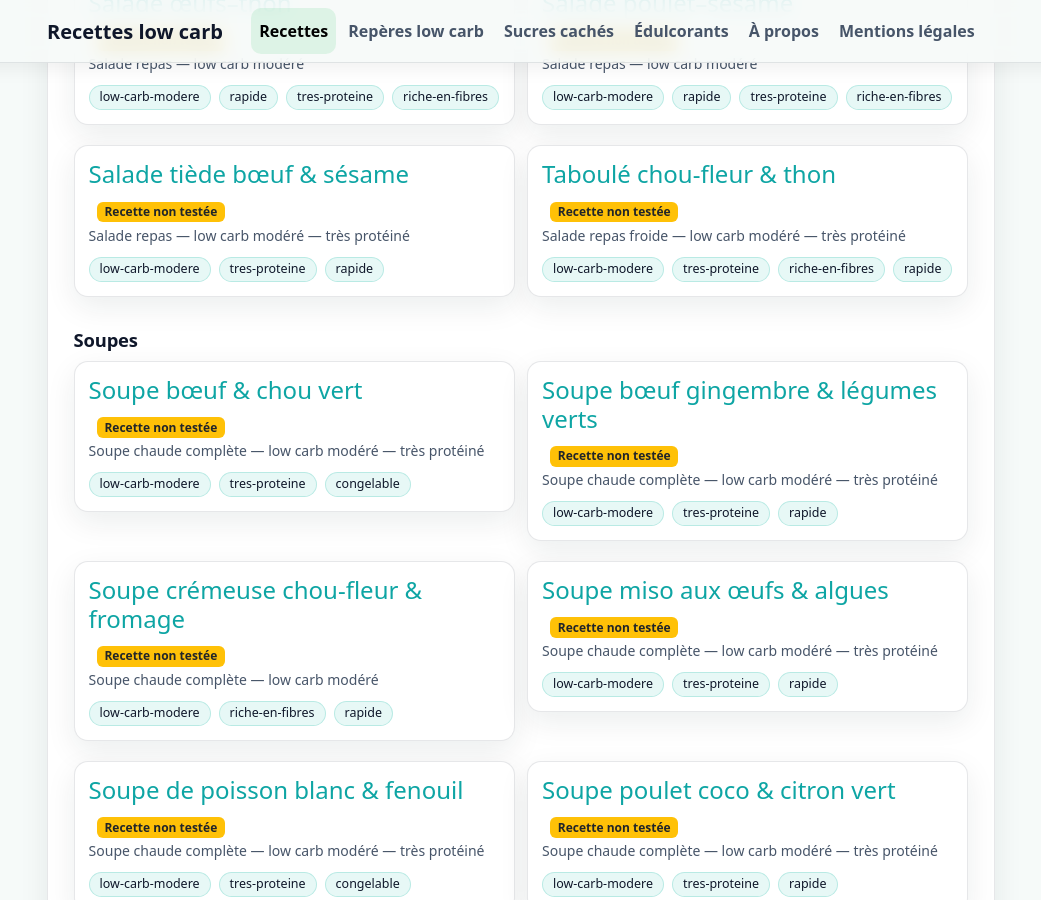
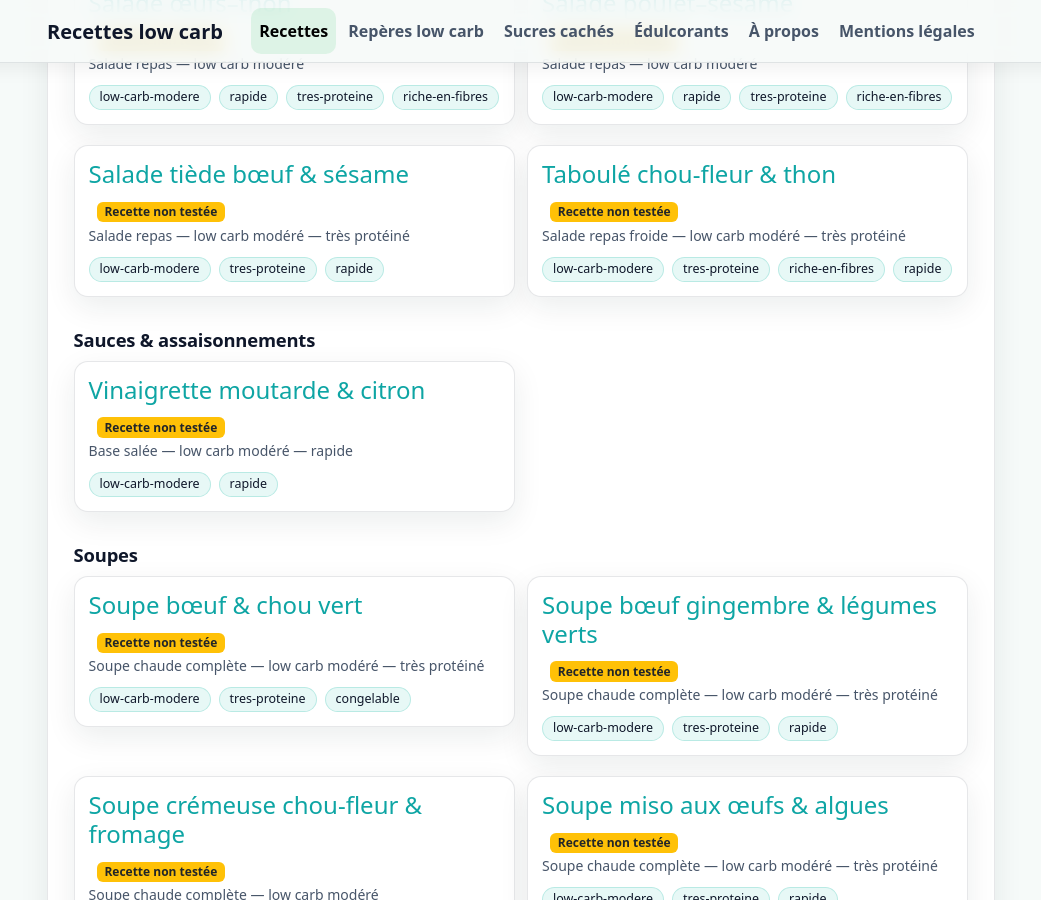
Before and after one commit to laurie-boissay/laurie-boissay.github.io, a Jekyll site: the page built from index.html, in a window 1280 px wide and 900 px high, scrolled down 12729 px. Shown: the whole window, without its empty margins (119-1160 px from the left). Built offline with Jekyll 4.4.1, drawn with Linux system fonts in a browser that asks for light colours; some of the changed text lies outside the part shown.

Commit message:
Update vinaigrette-moutarde-et-citron.html
Sauces & assaisonnements

```diff
--- a/recettes/vinaigrette-moutarde-et-citron.html
+++ b/recettes/vinaigrette-moutarde-et-citron.html
@@ -4,12 +4,13 @@ title: "Vinaigrette moutarde & citron"
 description: "Vinaigrette moutarde-citron simple et rapide. Base low carb modéré pour salades, bols et légumes."
 recipe_title: "Vinaigrette moutarde & citron"
 recipe_subtitle: "Base salée — low carb modéré — rapide"
-recipe_group: "Bases"
+recipe_group: "Sauces & assaisonnements"
 recipe_sort: "vinaigrette-moutarde-citron"
 recipe_tested: false
 tags:
   - low-carb-modere
   - rapide
+
 extra_head: |
   <script type="application/ld+json">
   {
@@ -21,7 +22,7 @@ extra_head: |
     "prepTime": "PT5M",
     "cookTime": "PT0M",
     "totalTime": "PT5M",
-    "recipeCategory": "Base",
+    "recipeCategory": "Sauces & assaisonnements",
     "keywords": "low carb, vinaigrette, moutarde, citron",
     "author": { "@type": "Person", "name": "Laurie" },
     "recipeIngredient": [
```
